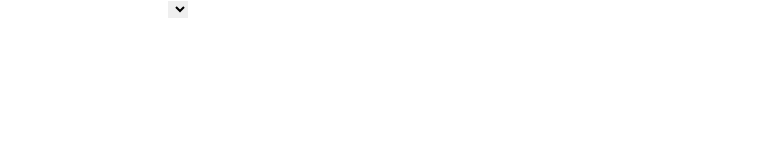
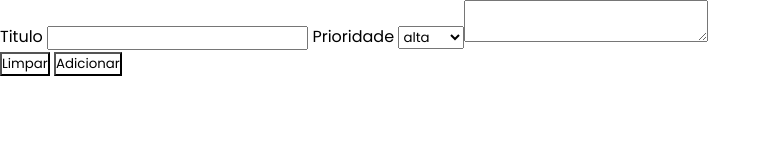
Before and after one commit to NellielKaynan/projeto_to-do-list, a plain HTML site: page index.html in a window 1280 px wide. Shown: the whole page, without its empty margins (0-771 px from the left). Drawn offline with Linux system fonts and the light colour scheme.

Commit message:
Fazendo estrutura

```diff
--- a/base/fonts.css
+++ b/base/fonts.css
@@ -1 +1 @@
-@import url('https://fonts.googleapis.com/css2?family=Poppins:wght@100;200;300;400;500;600;700;800;900');
+@import url('https://fonts.googleapis.com/css2?family=Poppins:ital,wght@0,100;0,200;0,300;0,400;0,500;0,600;0,700;0,800;0,900;1,100;1,200; 1.300;1.400;1.500;1.600;1.700;1.800;1.900&display=swap');
--- a/base/global.css
+++ b/base/global.css
@@ -1,5 +1,6 @@
 @import url('./fonts.css');
 @import url('./reset.css');
+@import url('./variables.css');
 
 html {
     font-size: 16px;
@@ -17,6 +18,6 @@ body{
 
 .poppins-bold {
     font-family:"Poppins", sans-serif ;
-    font-weight: 400;
+    font-weight: 700;
     font-style: normal;
 }
--- a/base/reset.css
+++ b/base/reset.css
@@ -2,7 +2,6 @@
     box-sizing: border-box;
     margin: 0;
     padding: 0;
-    border: none;
     font-family: var(--poppins-font);
     font-weight: unset;
 }
--- a/index.html
+++ b/index.html
@@ -9,13 +9,27 @@
 <body>
 
     <form>
-        <label for="Titulo"></label>
-        <input type="text">
-        <select name="" id="">
-            <option value="alta"></option>
-            <option value="média"></option>
-            <option value="baixa"></option>
-        </select>
+        <div>
+            <label for="">Titulo</label>
+            <input type="text">
+
+            <label for="">Prioridade</label>
+            <select name="" id="">
+                <option value="">alta</option>
+                <option value="">média</option>
+                <option value="">alta</option>
+
+            <label for="">Descrição</label>
+            <textarea name="" id=""></textarea>
+            </select>
+        </div>
+
+        <section>
+
+        </section>
+
+        <button>Limpar</button>
+        <button>Adicionar   </button>
     </form>
 
 </body>
```
